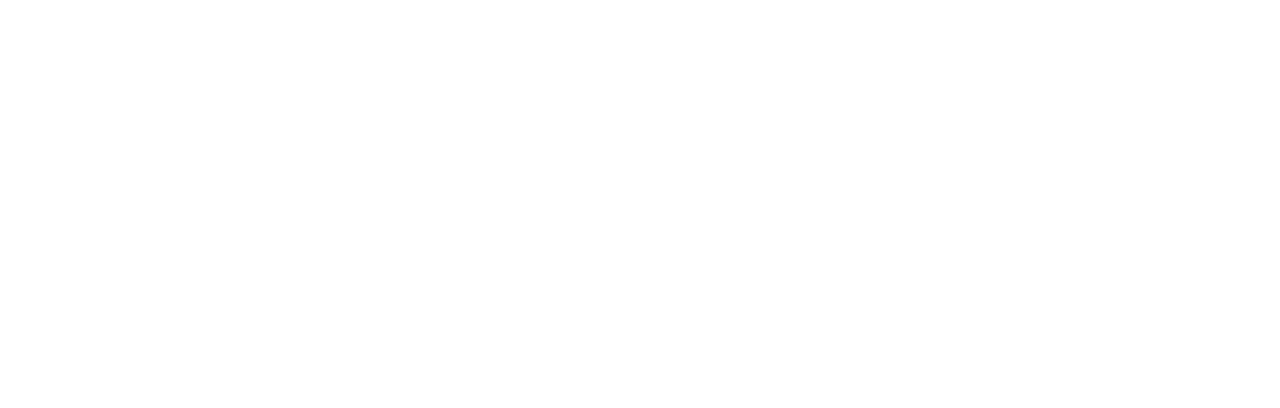
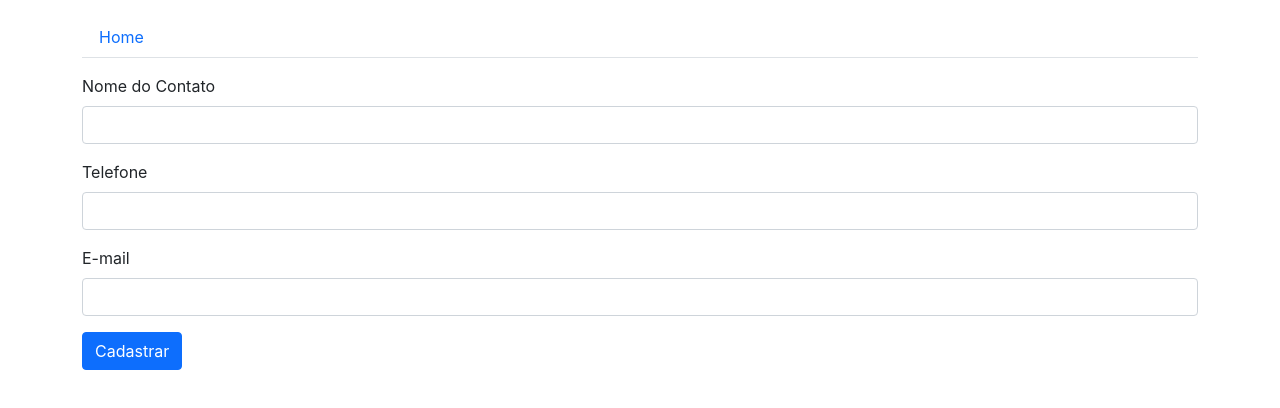
Before and after one commit to Duim86/prova3ciclo4, a React (Create React App) app in the folder frontend/: page /contato/novo in a window 1280 px wide. Before the commit this address had no page. Shown: the top 408 px of the page. Built offline with nearby package versions, Linux system fonts and the light colour scheme.

Commit message:
add novo contato

```diff
--- /dev/null
+++ b/frontend/src/components/FormContato.jsx
@@ -0,0 +1,76 @@
+import { useState } from 'react'
+import { useNavigate } from 'react-router-dom';
+
+import api from "../services/api"
+
+function FormContato() {
+
+  const [nome, setNome] = useState("")
+  const [telefone, setTelefone] = useState("")
+  const [email, setEmail] = useState("")
+  const navigate = useNavigate();
+
+  function onSubmit(e) {
+    e.preventDefault();
+
+    api.post('/contato', {
+      nome,
+      telefone,
+      email
+    } ).then(() => {
+        alert('Cadastro realizado com sucesso!');
+        navigate('/');
+
+    }).catch(() => {
+        alert('');
+    })
+  }
+
+  return (
+    <div className="container">
+      <div className="row">
+        <form onSubmit={onSubmit}>
+          <div className="mt-3 mb-3">
+            <label className="form-label">Nome do Contato</label>
+            <input
+              className="form-control"
+              name="nome"
+              label="Nome completo"
+              value={nome}
+              onChange={(e)=>{setNome(e.target.value)}}
+              type="text"
+              required
+            />
+            </div>
+              <div className="mb-3">
+                <label className="form-label">Telefone</label>
+                <input
+                  className="form-control"
+                  name="telefone"
+                  label="Telefone"
+                  value={telefone}
+                  onChange={(e)=>{setTelefone(e.target.value)}}
+                  type="text"
+                  required
+                />
+              </div>
+              <div className="mb-3">
+                <label className="form-label">E-mail</label>
+                <input
+                  className="form-control"
+                  name="email"
+                  label="E-mail"
+                  value={email}
+                  onChange={(e)=>{setEmail(e.target.value)}}
+                  type="e-mail"
+                  required
+                />
+              </div>
+              <button id="btn-cadastrar" className="btn btn-primary" type="submit">Cadastrar</button>
+          </form>
+      </div>
+    </div>
+  )
+}
+
+export default FormContato
--- a/frontend/src/pages/Landing.jsx
+++ b/frontend/src/pages/Landing.jsx
@@ -30,7 +30,7 @@
                 <tr>
                   <th scope="col">ID</th>
                   <th scope="col">Nome</th>
-                  <th scope="col">email</th>
+                  <th scope="col">E-mail</th>
                   <th scope="col"></th>
                   <th scope="col"></th>
                   <th scope="col"></th>
--- /dev/null
+++ b/frontend/src/pages/NovoContato.jsx
@@ -0,0 +1,14 @@
+import FormContato from "../components/FormContato"
+import Header from "../components/Header"
+
+
+function NovoContato() {
+  return (
+    <>
+      <Header />
+      <FormContato />
+    </>
+  )
+}
+
+export default NovoContato
--- a/frontend/src/routes.js
+++ b/frontend/src/routes.js
@@ -1,13 +1,14 @@
 import {Routes, Route} from 'react-router-dom';
 import DetalhesContato from './pages/DetalhesContato';
 import Landing from './pages/Landing';
+import NovoContato from './pages/NovoContato';
 
 function MainRoutes() {
   return (
   <Routes>
       <Route path="/" element={<Landing />} />
-      {/* <Route path="/contato/novo" element={<NovoContato />} />
-      <Route path={`/contato/editar/:id`} element={<EditarContato />} /> */}
+      <Route path="/contato/novo" element={<NovoContato />} />
+      {/* <Route path={`/contato/editar/:id`} element={<EditarContato />} /> */}
       <Route path={`/contato/detalhes/:id`} element={<DetalhesContato />} />
   </Routes>
   );
```
